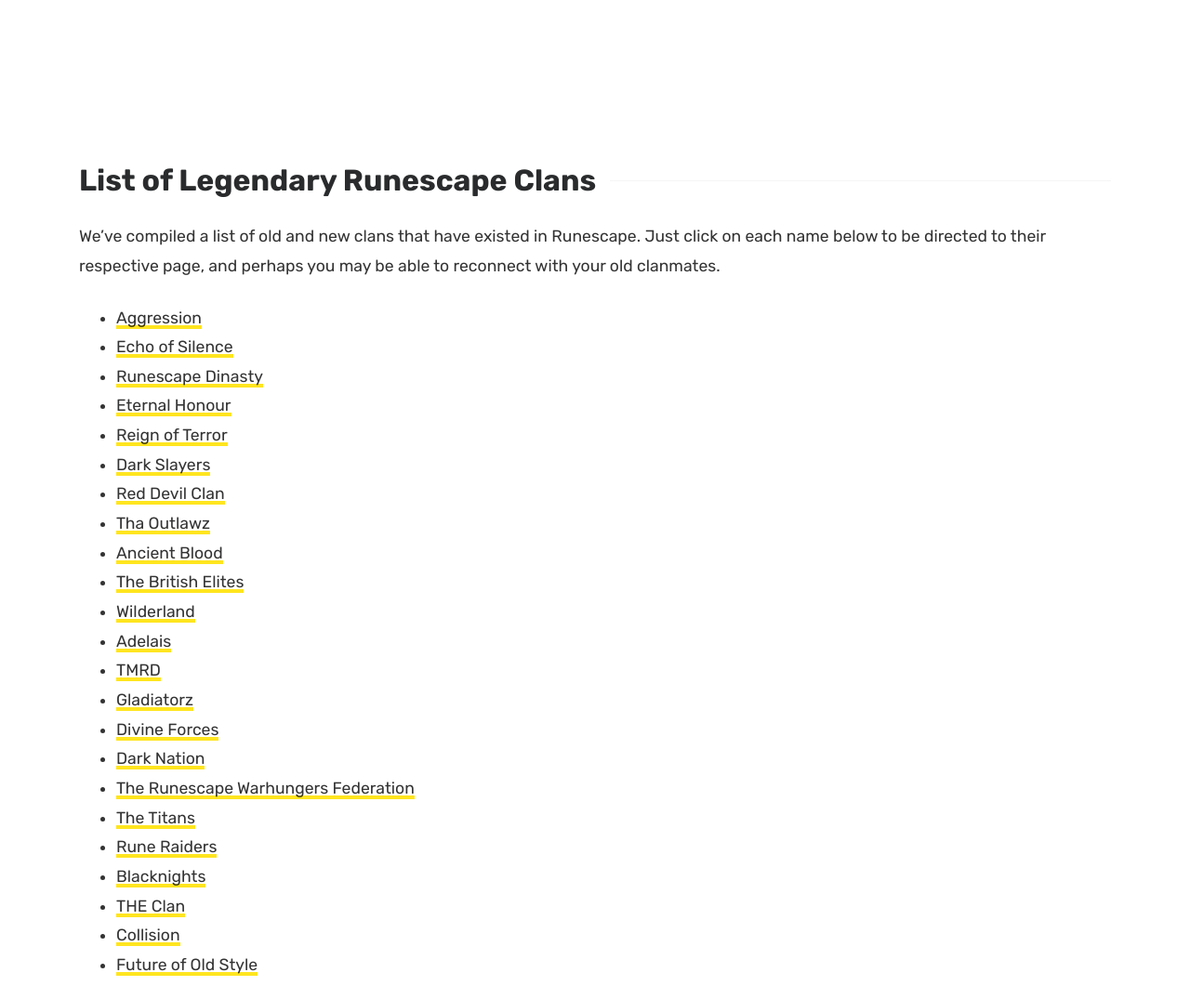
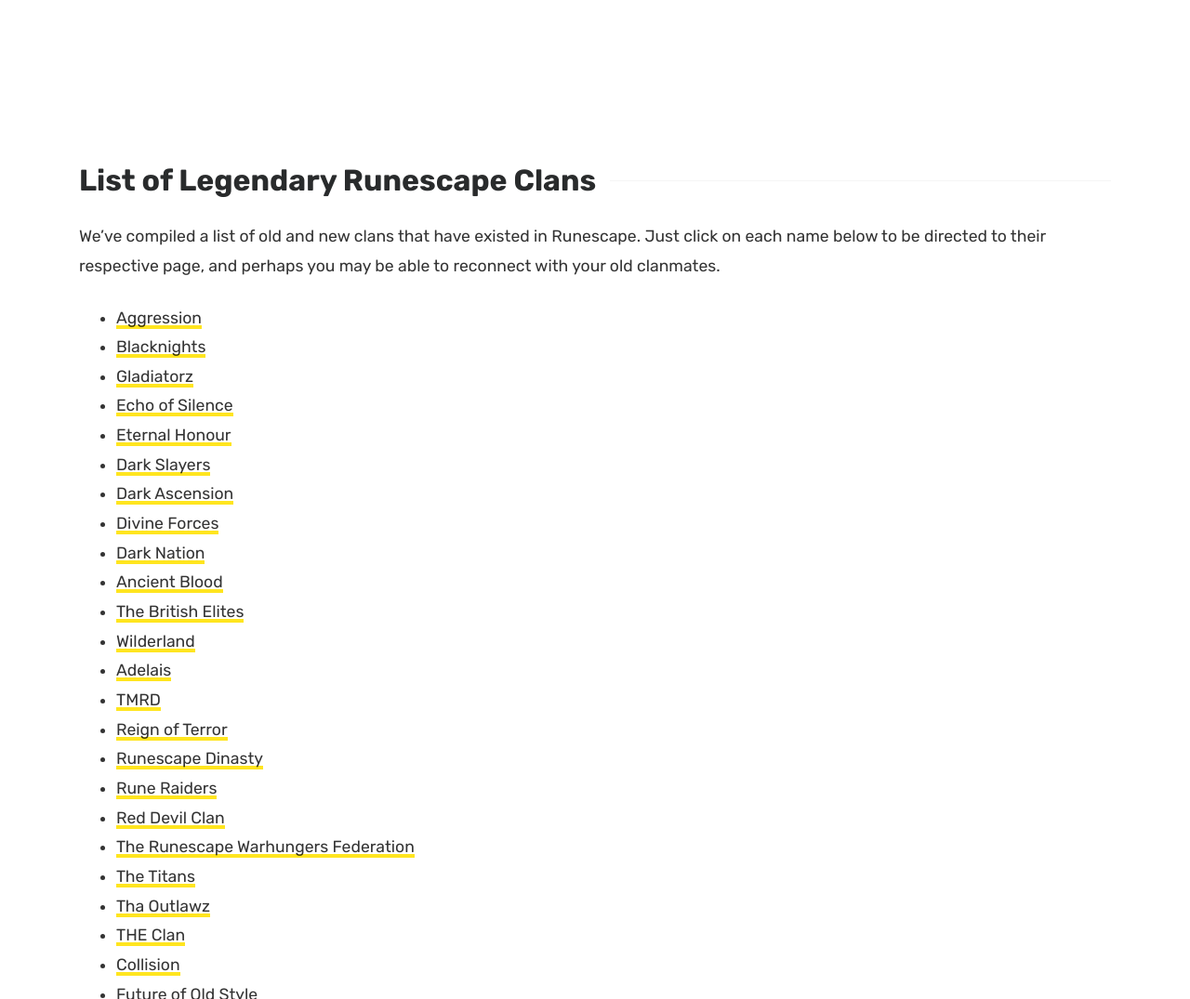
Before and after one commit to runescapehall/Runescape-Affiliate, a Jekyll site: the page built from runescape-clans.md, in a window 1280 px wide and 1400 px high, cut to the strip 0-1075 px from the top of the window. Shown: the whole strip at 93% size. Built offline with Jekyll 4.4.1, drawn with Linux system fonts in a browser that asks for light colours; comment, search, counter and statistics services are not loaded.

Commit message:
Update runescape-clans.md

```diff
--- a/runescape-clans.md
+++ b/runescape-clans.md
@@ -7,25 +7,26 @@
 We've compiled a list of old and new clans that have existed in Runescape. Just click on each name below to be directed to their respective page, and perhaps you may be able to reconnect with your old clanmates.
 
 - [Aggression](https://www.runescapehall.net/Aggression)
+- [Blacknights](https://www.runescapehall.net/BK-clan)
+- [Gladiatorz](https://www.runescapehall.net/the-gladiatorz)
 - [Echo of Silence](https://www.runescapehall.net/2020/03/20/echo-of-silence-memberlist.html)
-- [Runescape Dinasty](https://www.runescapehall.net/2020/03/03/Runesacpe-Dinasty-Memberlist.html)
 - [Eternal Honour](https://www.runescapehall.net/2020/03/03/Eternal-Honour-Memberlist.html)
-- [Reign of Terror](https://www.runescapehall.net/2020/02/05/reign-of-terror.html)
 - [Dark Slayers](https://www.runescapehall.net/2020/02/05/dark-slayers-final-memberlist.html)
-- [Red Devil Clan](https://www.runescapehall.net/2020/02/red-devil-clan-in-2007.html)
-- [Tha Outlawz](https://www.runescapehall.net/tha-outlawz-clan-memberlist)
+- [Dark Ascension](https://www.runescapehall.net/dark-ascension-clan)
+- [Divine Forces](https://www.runescapehall.net/divine-forces)
+- [Dark Nation](https://www.runescapehall.net/dark-nation)
 - [Ancient Blood](https://www.runescapehall.net/ancient-blood-clan)
 - [The British Elites](https://www.runescapehall.net/the-british-elites-runescape-clan)
 - [Wilderland](https://www.runescapehall.net/wilderland-luso-brazillian-clan-runescape)
 - [Adelais](https://www.runescapehall.net/Adelais)
 - [TMRD](https://www.runescapehall.net/tmrd)
-- [Gladiatorz](https://www.runescapehall.net/the-gladiatorz)
-- [Divine Forces](https://www.runescapehall.net/divine-forces)
-- [Dark Nation](https://www.runescapehall.net/dark-nation)
+- [Reign of Terror](https://www.runescapehall.net/2020/02/05/reign-of-terror.html)
+- [Runescape Dinasty](https://www.runescapehall.net/2020/03/03/Runesacpe-Dinasty-Memberlist.html)
+- [Rune Raiders](https://www.runescapehall.net/rune-raiders)
+- [Red Devil Clan](https://www.runescapehall.net/2020/02/red-devil-clan-in-2007.html)
 - [The Runescape Warhungers Federation](https://www.runescapehall.net/The-Runescape_warhungers-Fenderation-Runescape-Clan)
 - [The Titans](https://www.runescapehall.net/the-titans)
-- [Rune Raiders](https://www.runescapehall.net/rune-raiders)
-- [Blacknights](https://www.runescapehall.net/BK-clan)
+- [Tha Outlawz](https://www.runescapehall.net/tha-outlawz-clan-memberlist)
 - [THE Clan](https://www.runescapehall.net/the-clan)
 - [Collision](https://www.runescapehall.net/collision)
 - [Future of Old Style](https://www.runescapehall.net/future-of-old-style)
```
